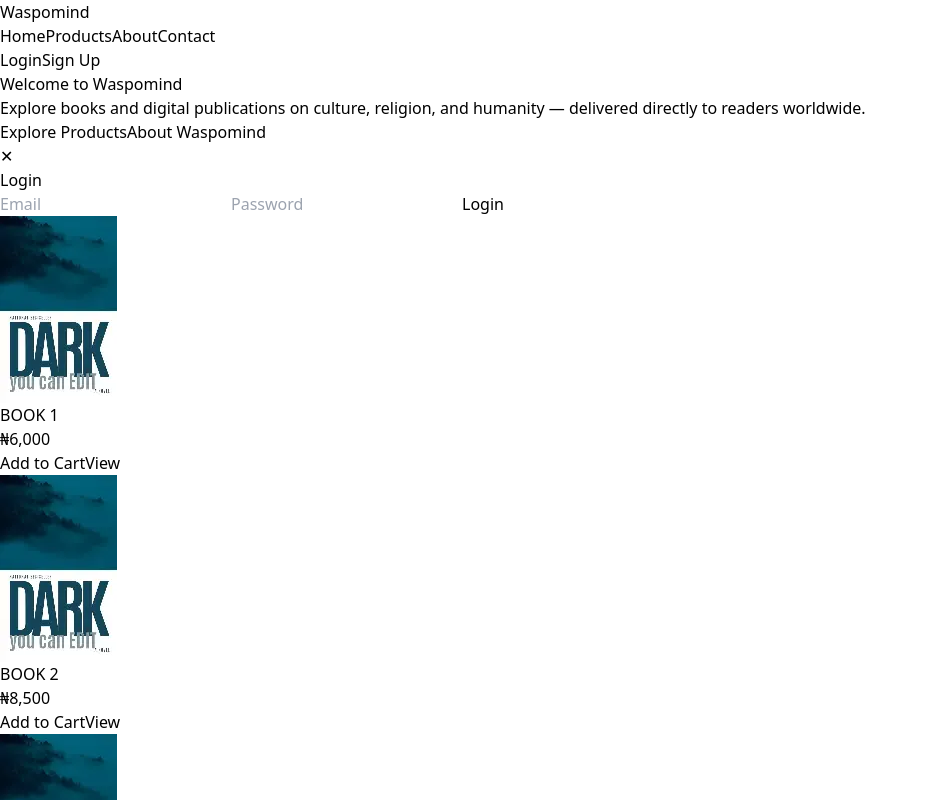
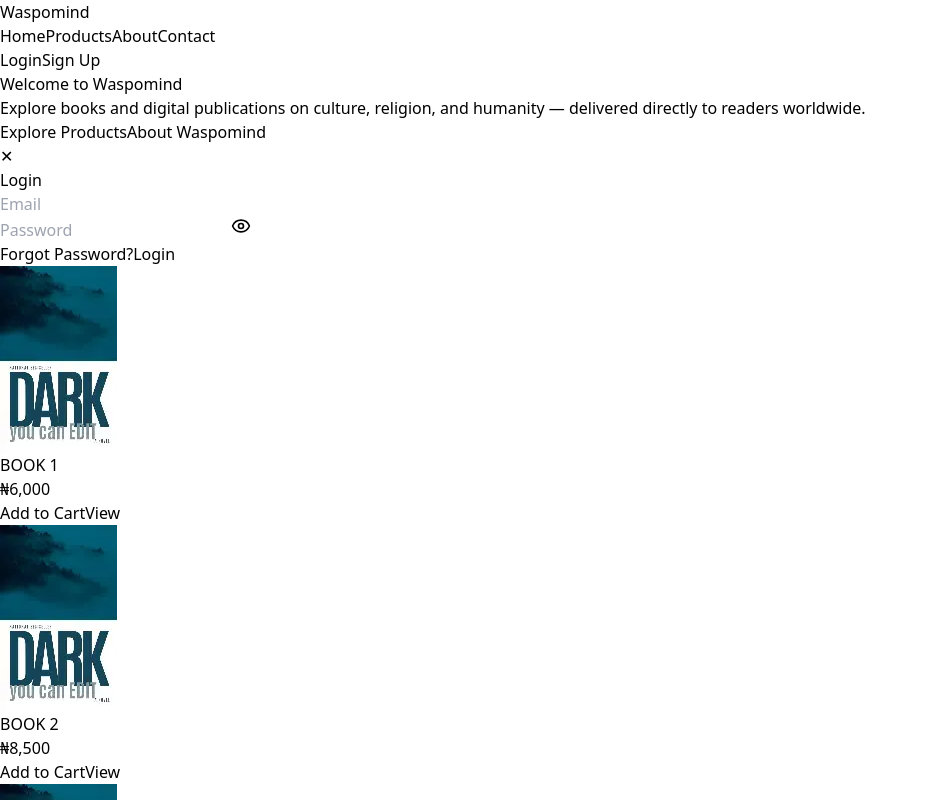
Before and after one commit to wahedd12/ecommerce-web, a React (Vite) app: page / in a window 1280 px wide. Both pictures are taken after a click on the button "Login". Shown: the top 800 px of the page, without its empty margins (0-927 px from the left). Built offline with nearby package versions, Linux system fonts and the light colour scheme.

Commit message:
Add Forgot Password and Reset Password routes

```diff
--- a/package.json
+++ b/package.json
@@ -13,6 +13,7 @@
     "axios": "^1.13.1",
     "html2canvas": "^1.4.1",
     "jspdf": "^3.0.3",
+    "lucide-react": "^0.552.0",
     "react": "^18.3.1",
     "react-dom": "^18.3.1",
     "react-paystack": "^6.0.0",
--- a/src/Pages/Home.jsx
+++ b/src/Pages/Home.jsx
@@ -1,21 +1,26 @@
 import React, { useState } from "react";
-import { Link } from "react-router-dom";
+import { Link, useNavigate } from "react-router-dom";
 import Navbar from "../Components/Navbar";
 import Footer from "../Components/Footer";
 import { products } from "../Data/products";
-import Product from "../Pages/Product"; // Product card component
+import Product from "../Pages/Product";
 import { useUser } from "../Context/userContext";
 import { useCart } from "../Context/cartContext";
+import { Eye, EyeOff } from "lucide-react"; // 👁️ for toggling password visibility
 
 export default function Home() {
   const { user, signup, login, logout } = useUser();
   const { addToCart } = useCart();
+  const navigate = useNavigate();
 
   const [showSignup, setShowSignup] = useState(false);
   const [showLogin, setShowLogin] = useState(false);
 
   const [signupData, setSignupData] = useState({ name: "", email: "", password: "" });
   const [loginData, setLoginData] = useState({ email: "", password: "" });
+
+  const [showSignupPassword, setShowSignupPassword] = useState(false);
+  const [showLoginPassword, setShowLoginPassword] = useState(false);
 
   const handleSignup = async (e) => {
     e.preventDefault();
@@ -91,16 +96,25 @@ export default function Home() {
                 className="border px-4 py-2 rounded"
                 required
               />
+              <div className="relative">
                 <input
-                type="password"
+                  type={showSignupPassword ? "text" : "password"}
                   placeholder="Password (8–12 chars, 1 uppercase)"
                   value={signupData.password}
                   onChange={(e) => setSignupData({ ...signupData, password: e.target.value })}
-                className="border px-4 py-2 rounded"
+                  className="border px-4 py-2 rounded w-full"
                   pattern="(?=.*[A-Z]).{8,12}"
                   title="Password must be 8–12 characters and include at least 1 uppercase letter"
                   required
                 />
+                <button
+                  type="button"
+                  className="absolute right-3 top-2.5 text-gray-600"
+                  onClick={() => setShowSignupPassword(!showSignupPassword)}
+                >
+                  {showSignupPassword ? <EyeOff size={20} /> : <Eye size={20} />}
+                </button>
+              </div>
               <button
                 type="submit"
                 className="bg-blue-600 text-white py-2 rounded hover:bg-blue-500 transition"
@@ -132,14 +146,33 @@ export default function Home() {
                 className="border px-4 py-2 rounded"
                 required
               />
+              <div className="relative">
                 <input
-                type="password"
+                  type={showLoginPassword ? "text" : "password"}
                   placeholder="Password"
                   value={loginData.password}
                   onChange={(e) => setLoginData({ ...loginData, password: e.target.value })}
-                className="border px-4 py-2 rounded"
+                  className="border px-4 py-2 rounded w-full"
                   required
                 />
+                <button
+                  type="button"
+                  className="absolute right-3 top-2.5 text-gray-600"
+                  onClick={() => setShowLoginPassword(!showLoginPassword)}
+                >
+                  {showLoginPassword ? <EyeOff size={20} /> : <Eye size={20} />}
+                </button>
+              </div>
+
+              {/* ✅ Forgot password link */}
+              <Link
+                to="/forgot-password"
+                onClick={() => setShowLogin(false)}
+                className="text-sm text-blue-600 hover:underline text-right"
+              >
+                Forgot Password?
+              </Link>
+
               <button
                 type="submit"
                 className="bg-green-600 text-white py-2 rounded hover:bg-green-500 transition"
```
Also changed, not shown: 1 other file (tests, documents, lock files or other folders). Lines whose indentation alone changed are shown as unchanged.
